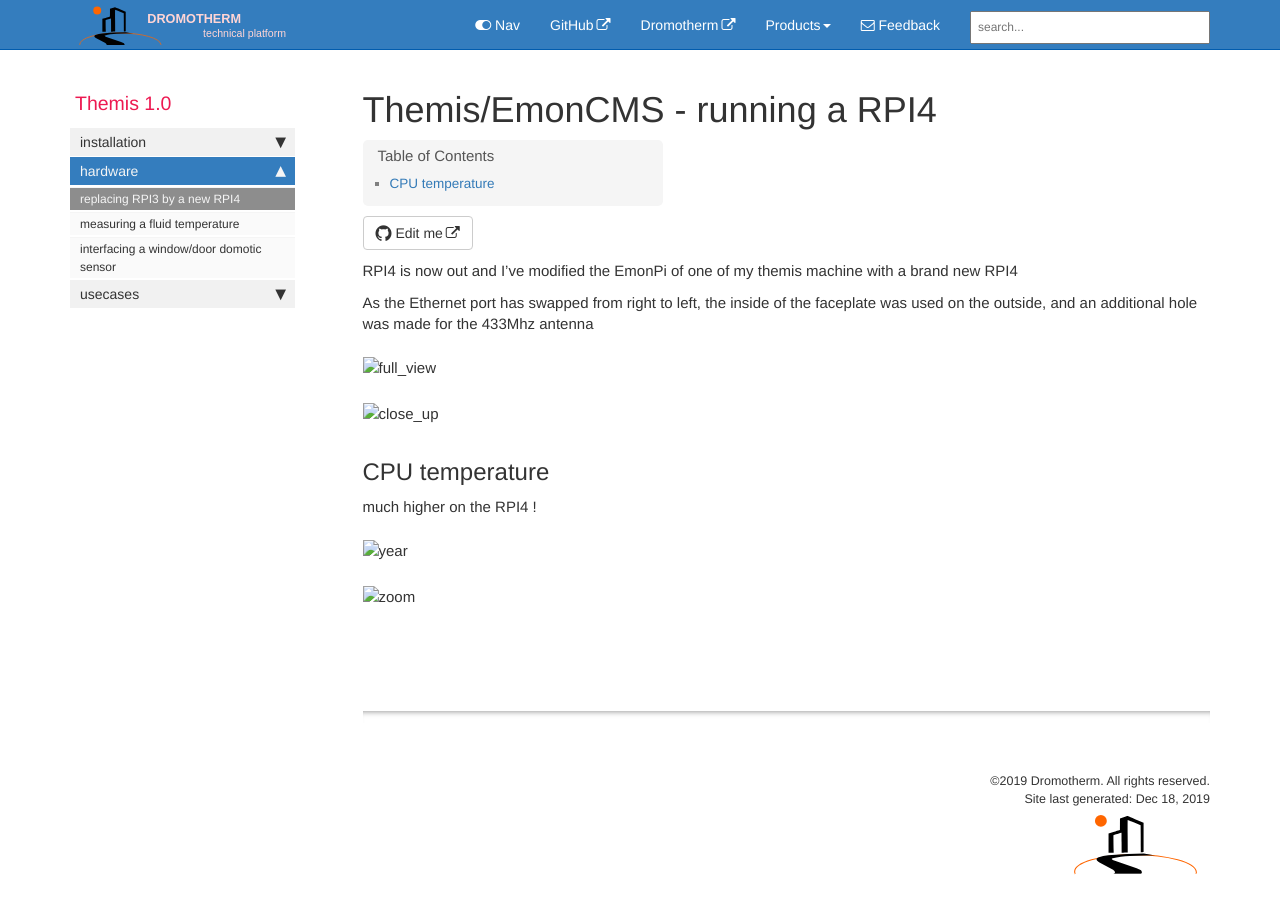
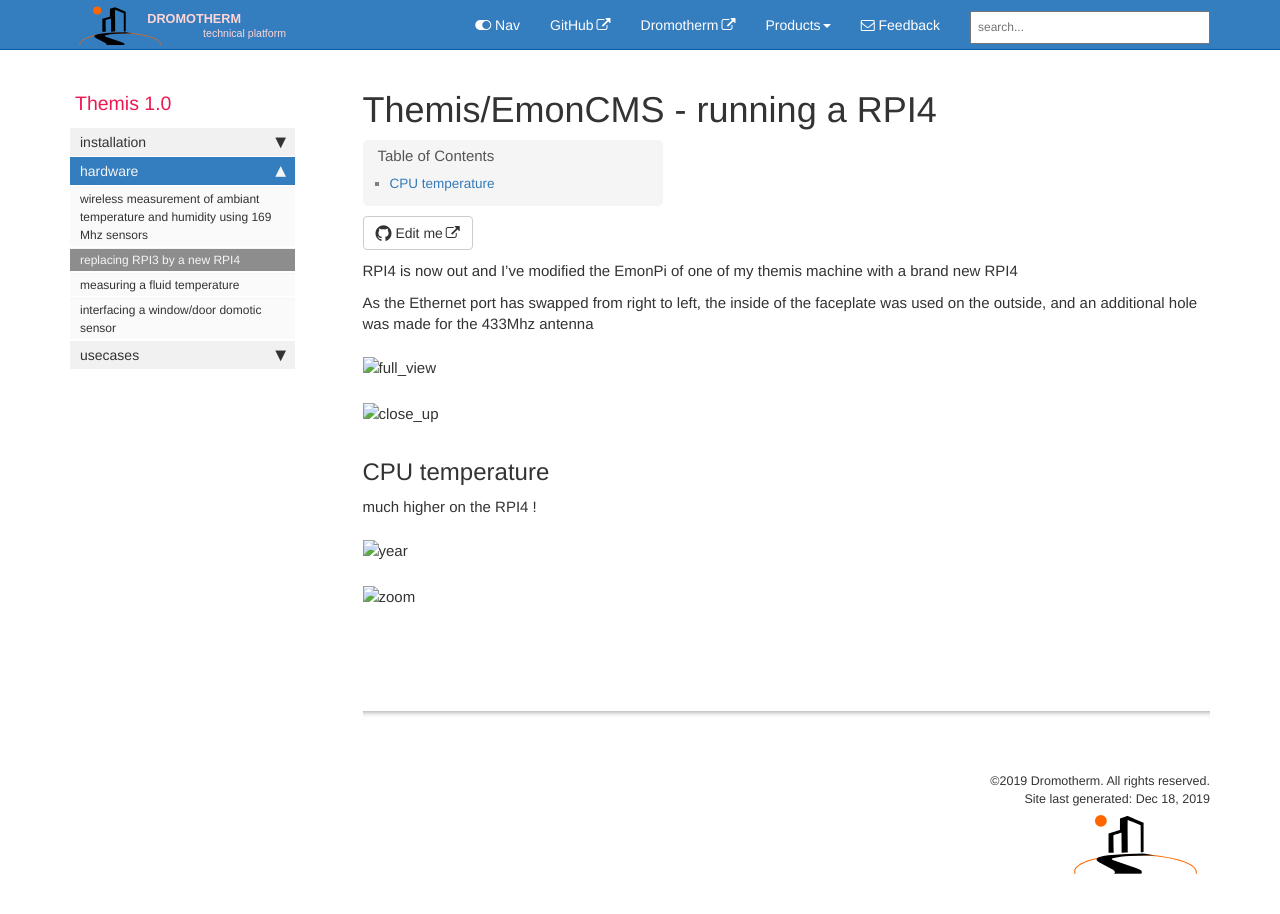
Before and after one commit to dromotherm/documentation, a Jekyll site: the page built from pages/themis/rpi4/Note_RPI4_in_Themis.md, in a window 1280 px wide and 943 px high. Shown: the top 914 px of the window. Built offline with Jekyll 4.4.1, drawn with Linux system fonts in a browser that asks for light colours; comment, search, counter and statistics services are not loaded.

Commit message:
Update themis_sidebar.yml

```diff
--- a/_data/sidebars/themis_sidebar.yml
+++ b/_data/sidebars/themis_sidebar.yml
@@ -26,6 +26,10 @@
     output: web
     folderitems:
 
+    - title: wireless measurement of ambiant temperature and humidity using 169 Mhz sensors
+      url: /TRH_recording.html
+      output: web
+
     - title: replacing RPI3 by a new RPI4
       url: /Themis_with_RPI4.html
       output: web
```
